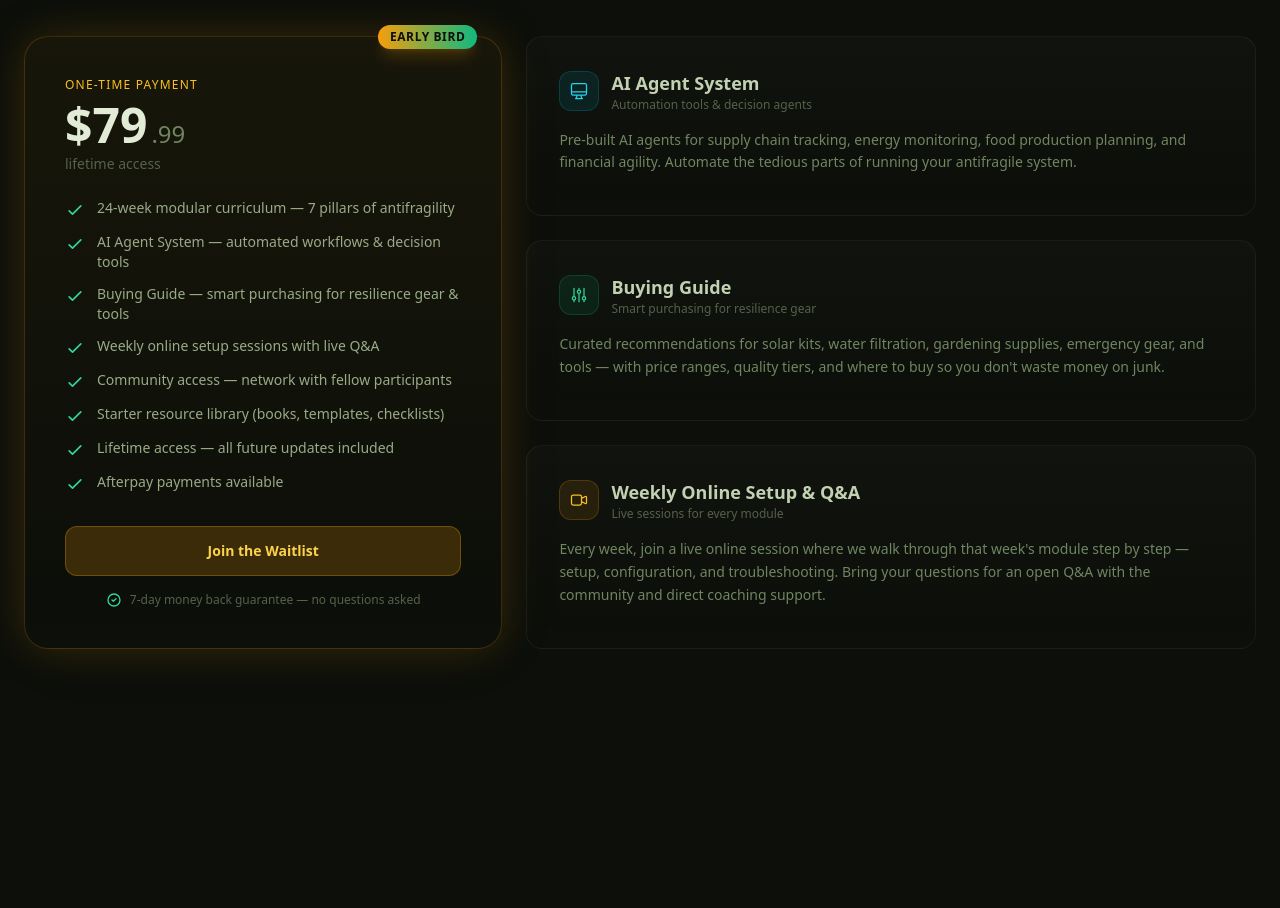
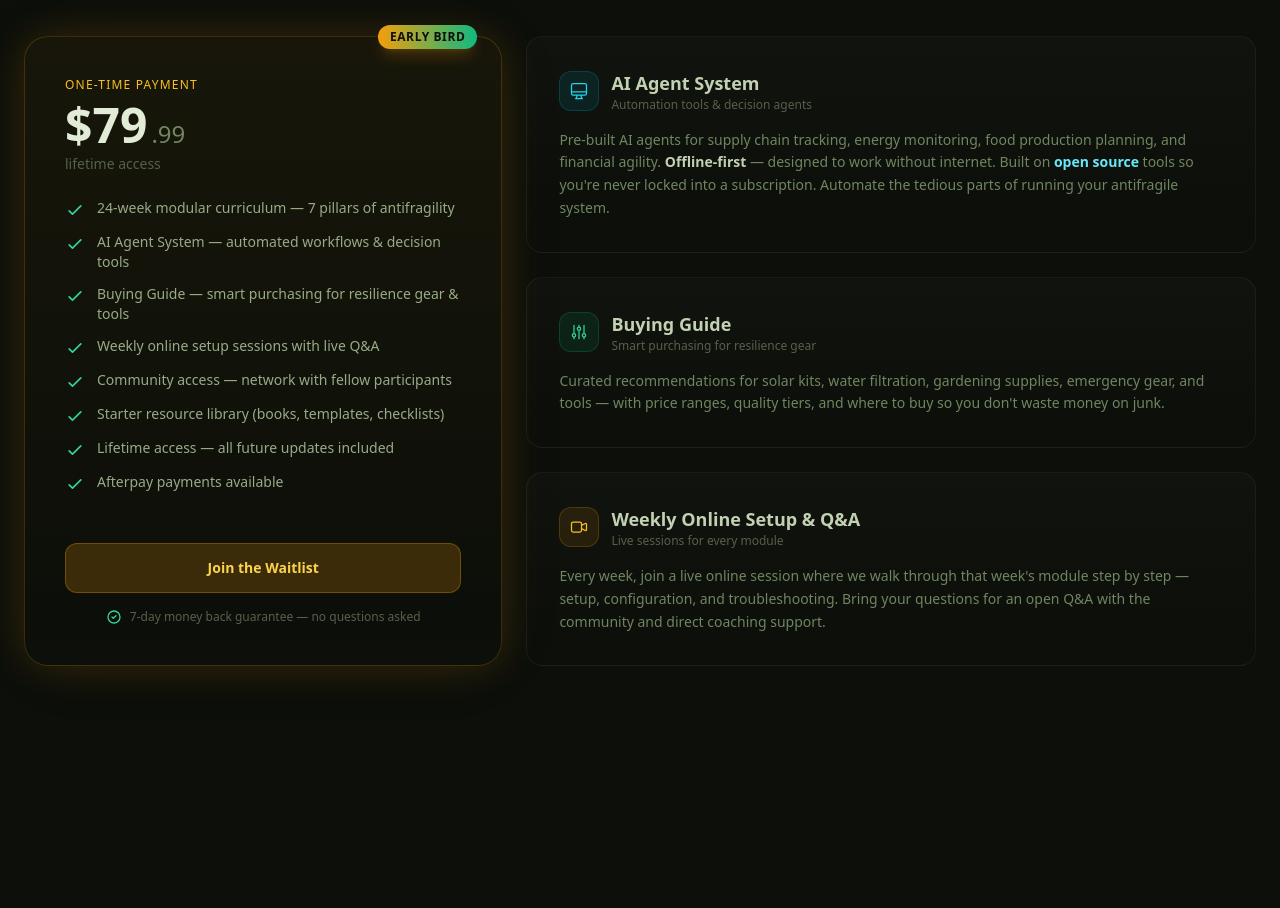
Before and after one commit to boktoday/okready-landing, a React (Vite) app: page / in a window 1280 px wide. Shown: the part 5800-6708 px from the top of the page. Built offline with nearby package versions, Linux system fonts and the light colour scheme.

Commit message:
Add offline-first and open source to AI Agent System description

```diff
--- a/src/components/Pricing.tsx
+++ b/src/components/Pricing.tsx
@@ -107,7 +107,9 @@ export default function Pricing({ onJoinClick }: PricingProps) {
               </div>
               <p className="text-sm text-earth-400 leading-relaxed">
                 Pre-built AI agents for supply chain tracking, energy monitoring, food production planning,
-                and financial agility. Automate the tedious parts of running your antifragile system.
+                and financial agility. <strong className="text-earth-200">Offline-first</strong> — designed to work without internet.
+                Built on <strong className="text-cyan-300">open source</strong> tools so you're never locked into a subscription.
+                Automate the tedious parts of running your antifragile system.
               </p>
             </div>
 
```
